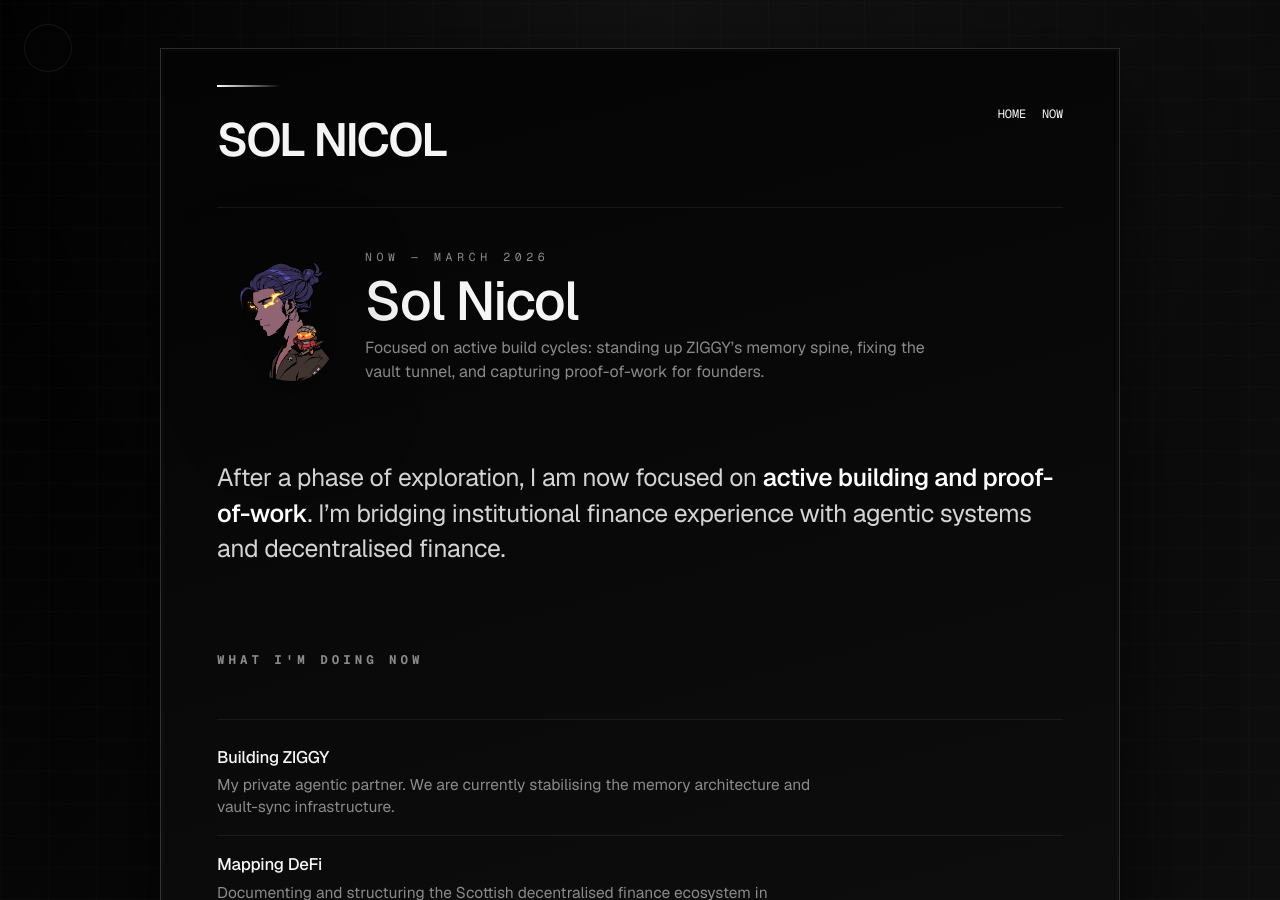
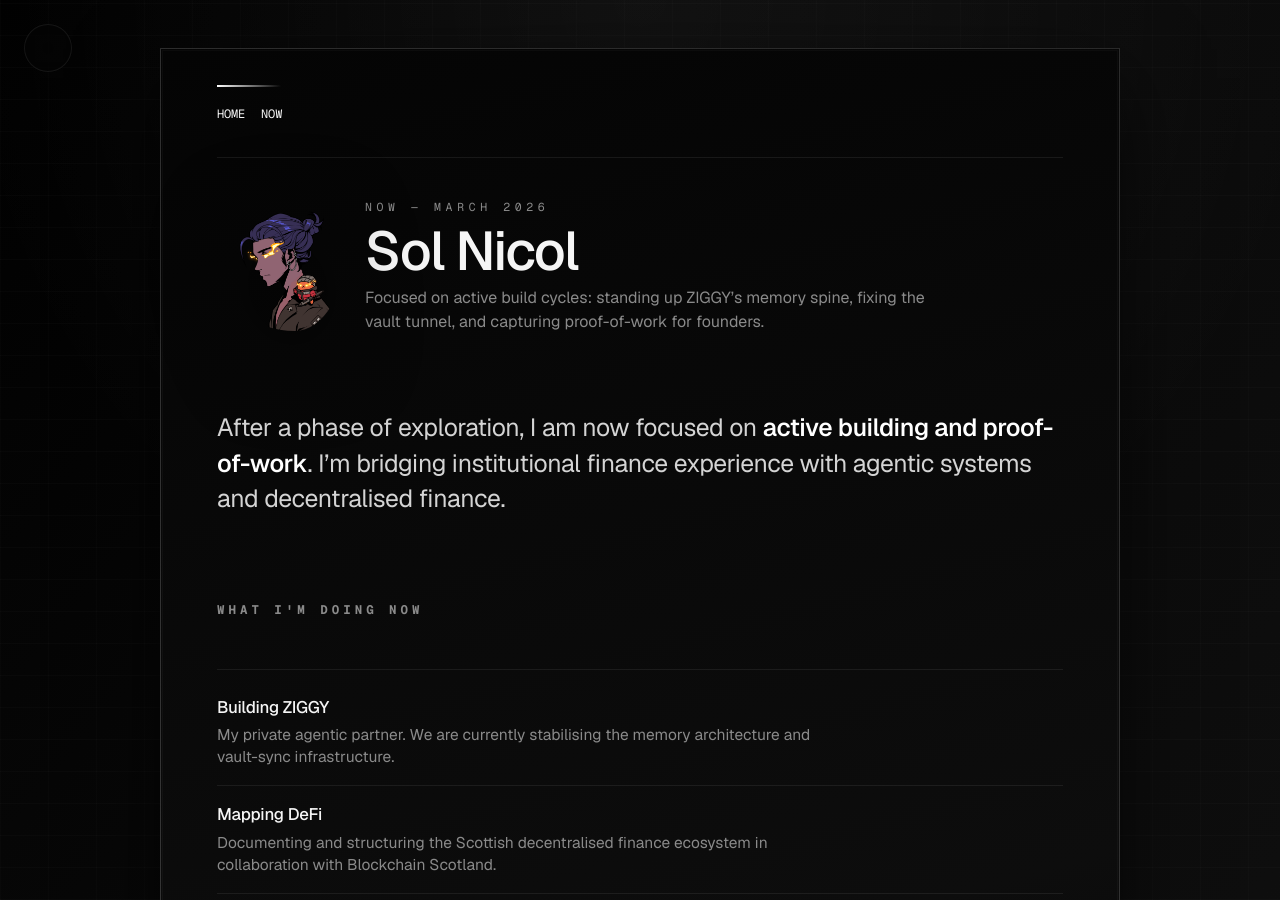
Before and after one commit to solnicol/solnicol.com, a Jekyll site: the page built from now.md, in a window 1280 px wide and 900 px high. Built offline with Jekyll 4.4.1, drawn with Linux system fonts in a browser that asks for light colours.

Commit message:
Hide wordmark on now page hero

```diff
--- a/_layouts/default.html
+++ b/_layouts/default.html
@@ -508,7 +508,7 @@
   <div class="progress-ring" aria-hidden="true"></div>
   <div class="surface">
     <header class="site-header" aria-label="Site header">
-      {% unless page.url == '/' or page.url == '/index.html' %}
+      {% unless page.url == '/' or page.url == '/index.html' or page.url == '/now/' %}
       <div class="wordmark-block">
         <a class="wordmark" href="{{ '/' | relative_url }}">Sol Nicol</a>
       </div>
```
